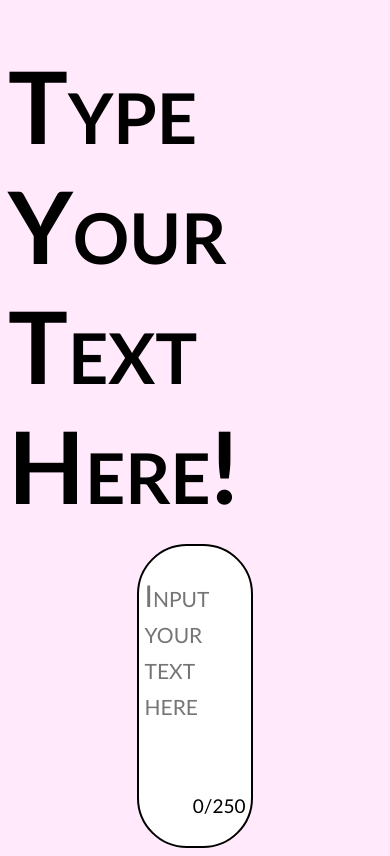
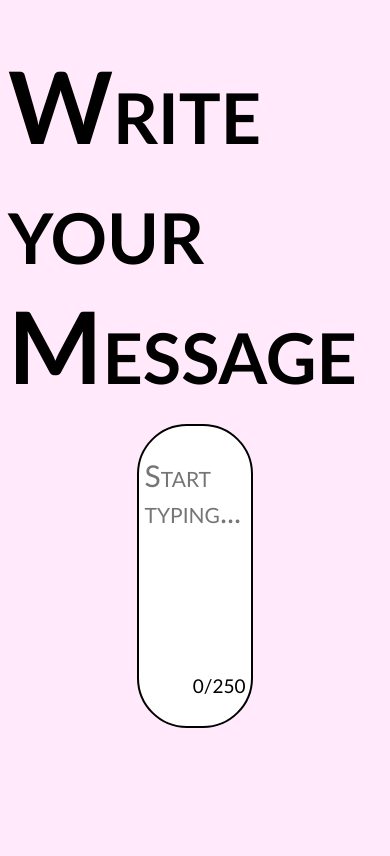
Before and after one commit to edksen/RestrictedTextView, a plain HTML site: page index.html in a window 390 px wide. Drawn offline with Linux system fonts and the light colour scheme.

Commit message:
adjust page according to the task

```diff
--- a/index.html
+++ b/index.html
@@ -5,22 +5,23 @@
         <link rel="stylesheet" href="./styles/main_style.css">
     </head>
     <body>
-        <h1 class="mainPageText center">Type Your Text Here!</h1>
+        <h1 class="mainPageText center">Write your Message</h1>
         <div id="container" class="textInputArea center">
-            <textarea id="main_input_field" class="textInputField mainPageText" placeholder="Input your text here" oninput="onInputChange()"></textarea>
+            <textarea id="main_input_field" class="textInputField mainPageText" maxlength="250" placeholder="Start typing..." oninput="onInputChange()"></textarea>
             <label for="main_input_field" id="character_counter" class="characterCounter mainPageText"></label>
         </div>
     </body>
 
     <script>
         function onInputChange() {
-            let symbolsMaxSize = 250;
+            let label = document.getElementById("character_counter");
+            let textArea = document.getElementById("main_input_field");
 
-            let textLength = document.getElementById("main_input_field").value.length;
-            let label = document.getElementById("character_counter");
+            let textLength = textArea.value.length;
+            let symbolsMaxSize = textArea.maxLength;
+
             label.textContent = `${textLength}/${symbolsMaxSize}`;
-
-            document.getElementById("container").classList.toggle("invalidInput", textLength > symbolsMaxSize);
+            document.getElementById("container").classList.toggle("invalidInput", textLength >= symbolsMaxSize);
         }
 
         onInputChange();
```
